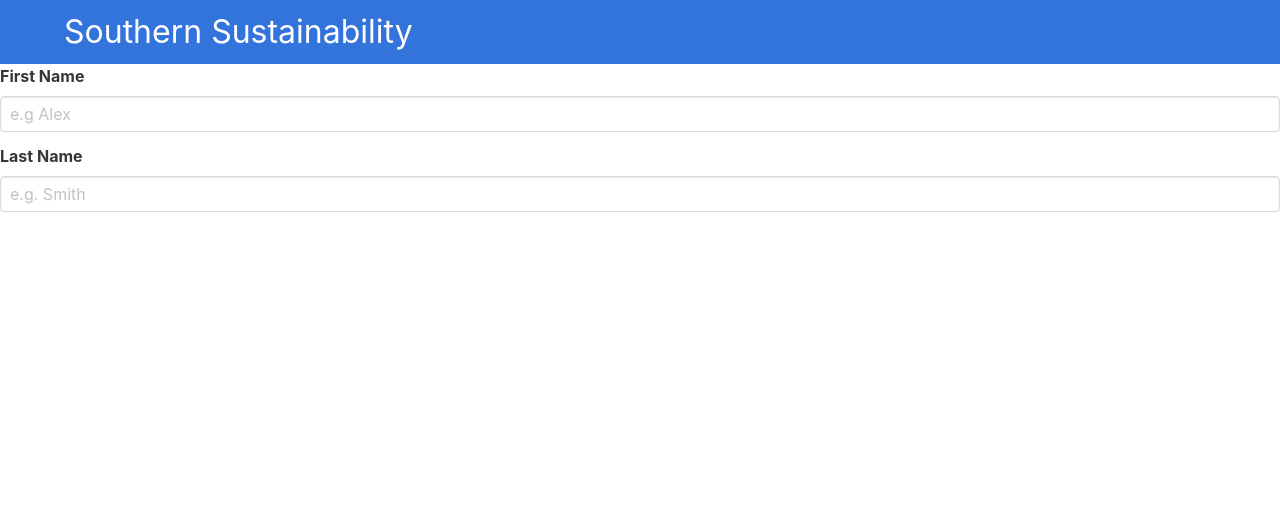
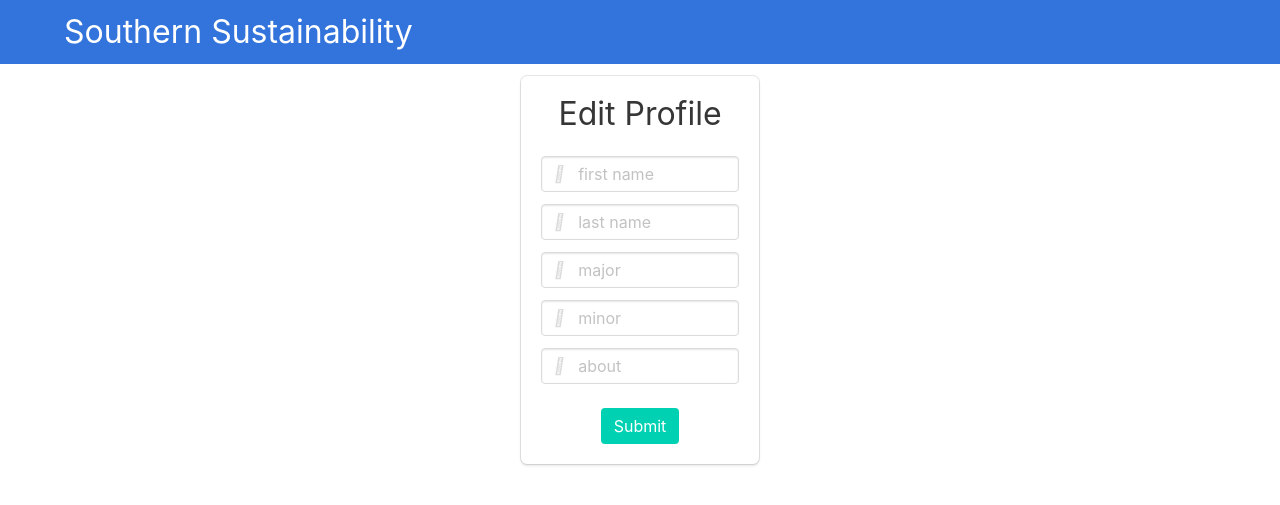
Before and after one commit to AJLabozzo/CSC499-test, a Flask app: page /edit_profile in a window 1280 px wide. Shown: the top 505 px of the page. Run offline with Flask 2, Linux system fonts and the light colour scheme; the visitor is signed in with stand-in values (Sample User, id 1); data comes from the database, SQL or seed files in the repository; some libraries are stand-ins or nearby versions.

Commit message:
add edit_profile

```diff
--- a/app/templates/edit_profile.html
+++ b/app/templates/edit_profile.html
@@ -4,21 +4,66 @@
 
 {% block Nav %}	{{ super() }}	{% endblock %}
 {% block content %}
+<center>
+    <div class="columns is-mobile is-centered">
+      <div class="column is-half">
+            <div class="tile is-5 has-text-centered">
+                <div class="tile is-parent is-vertical has-text-centered">
+                  <article class="tile is-child box">
+                    <div class="title">
+                      <h1>Edit Profile</h1>
+                    </div>
+                      <div class="field">
+                          <p class="control has-icons-left has-icons-right">
+                            <input class="input" type="text" id="username" name="fname" placeholder="first name">
+                            <span class="icon is-small is-left">
+                              <i class="fas fa-envelope"></i>
+                            </span>
+                          </p>
+                      </div>
+                      <div class="field">
+                        <p class="control has-icons-left">
+                          <input class="input" type="text" id="password" name="password" placeholder="last name">
+                          <span class="icon is-small is-left">
+                            <i class="fas fa-lock"></i>
+                          </span>
+                        </p>
+                    </div>
+                    <div class="field">
+                        <p class="control has-icons-left">
+                          <input class="input" type="text" id="password" name="password" placeholder="major">
+                          <span class="icon is-small is-left">
+                            <i class="fas fa-lock"></i>
+                          </span>
+                        </p>
+                    </div>
+                    <div class="field">
+                        <p class="control has-icons-left">
+                          <input class="input" type="text" id="password" name="password" placeholder="minor">
+                          <span class="icon is-small is-left">
+                            <i class="fas fa-lock"></i>
+                          </span>
+                        </p>
+                    </div>
+                    <div class="field-body">
+                        <p class="control has-icons-left">
+                          <input class="input" type="text" id="password" name="password" placeholder="about">
+                          <span class="icon is-small is-left">
+                            <i class="fas fa-lock"></i>
+                          </span>
+                        </p>
+                    </div>
 
-<div class="field">
-    <label class="label">First Name</label>
-    <div class="control">
-      <input class="input" type="text" placeholder="e.g Alex">
+                    <br>
+                    <button type="submit" class="button is-primary">
+                        Submit
+                    </button>
+                  </article>
+              </div>
+            </div>
+      </div>
     </div>
-  </div>
-
-  <div class="field">
-    <label class="label">Last Name</label>
-    <div class="control">
-      <input class="input" type="text" placeholder="e.g. Smith">
-    </div>
-  </div>
-
+</center>
 
 
 {% endblock %}
```
